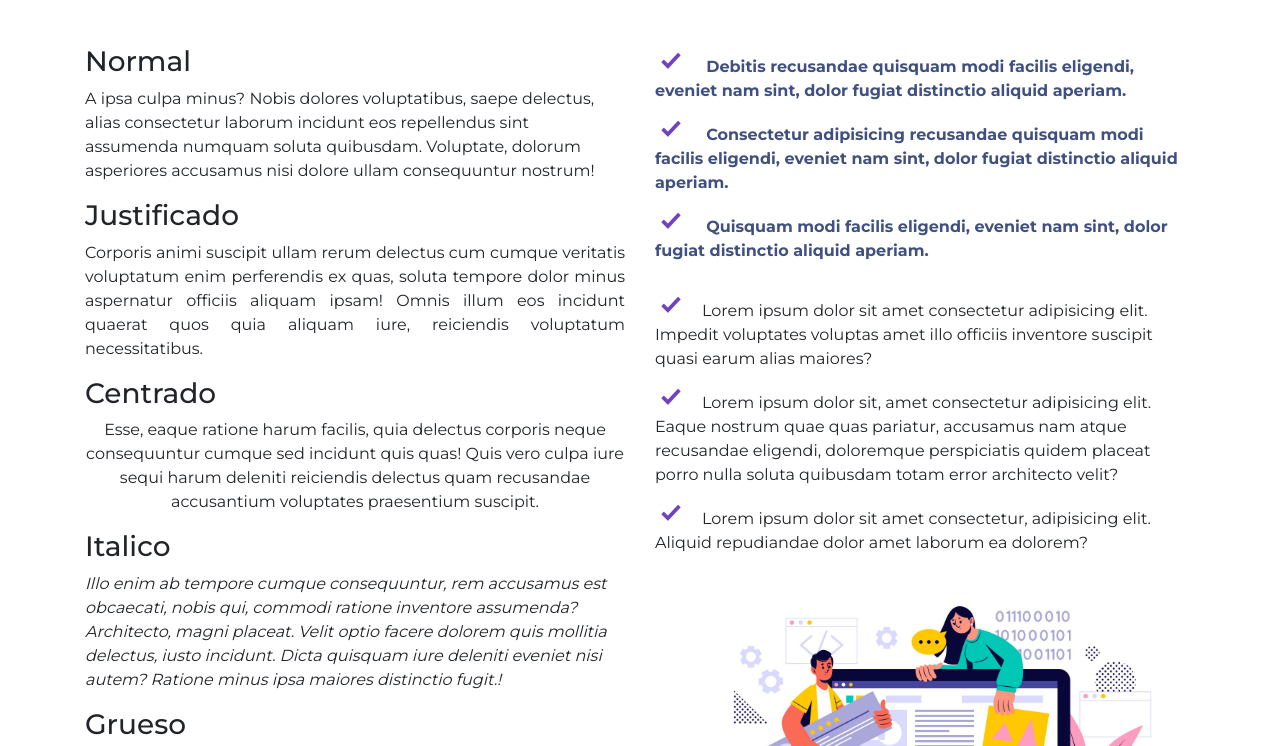
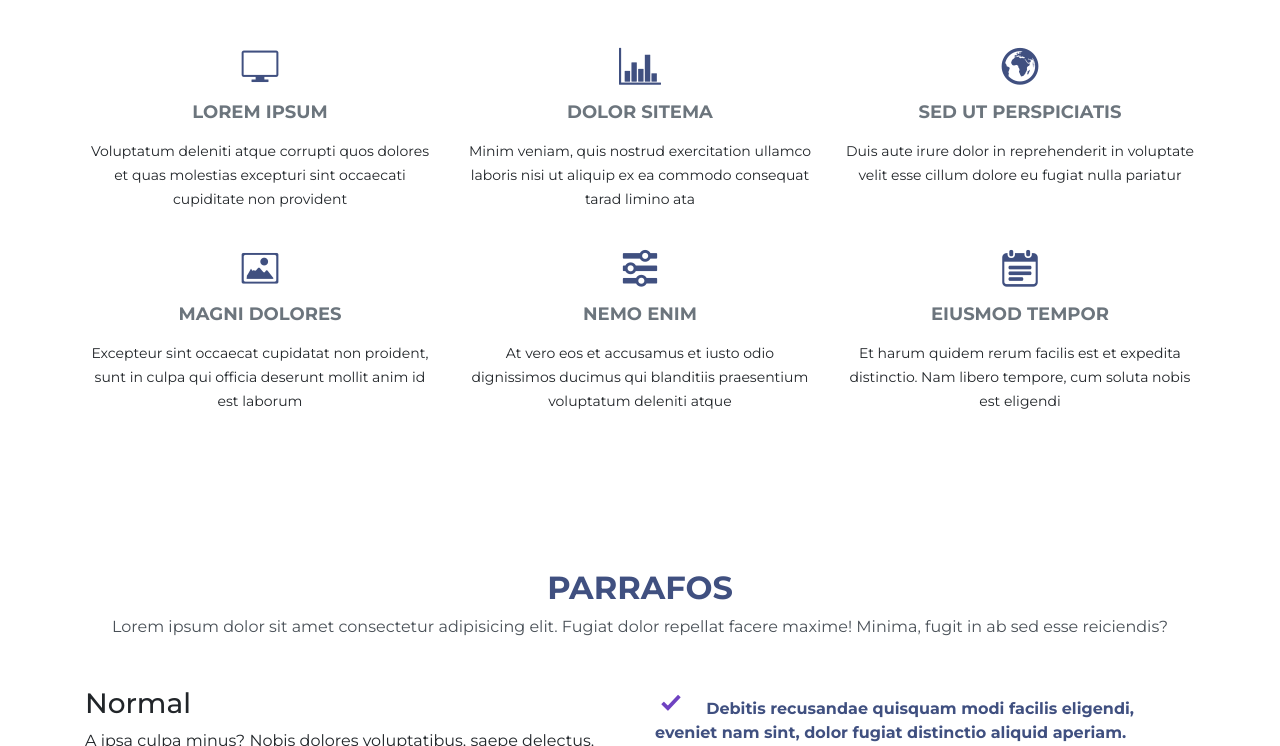
Before and after one commit to srivadero/styling, a website: page dev/theme01.html in a window 1280 px wide. Shown: the part 213-959 px from the top of the page. Drawn offline with Linux system fonts and the light colour scheme; files whose address does not match are found by name.

Commit message:
icon boxes

```diff
--- a/dev/theme01.html
+++ b/dev/theme01.html
@@ -34,6 +34,53 @@
         </nav> -->
     </header>
     <main>
+
+        <section>
+            <div class="container">
+                <div class="section-title">
+                    <h2>Icon Boxes</h2>
+                    <p>Voluptas, numquam sunt minima repellat inventore qui.</p>
+                </div>
+                <div class="row">
+                    <div class="col-lg-4 col-md-6 icon-box">
+                        <div class="icon"><i class="icofont-computer"></i></div>
+                        <h4 class="title"><a href="">Lorem Ipsum</a></h4>
+                        <p class="description">Voluptatum deleniti atque corrupti quos dolores et quas molestias
+                            excepturi sint occaecati cupiditate non provident</p>
+                    </div>
+                    <div class="col-lg-4 col-md-6 icon-box">
+                        <div class="icon"><i class="icofont-chart-bar-graph"></i></div>
+                        <h4 class="title"><a href="">Dolor Sitema</a></h4>
+                        <p class="description">Minim veniam, quis nostrud exercitation ullamco laboris nisi ut aliquip
+                            ex ea commodo consequat tarad limino ata</p>
+                    </div>
+                    <div class="col-lg-4 col-md-6 icon-box">
+                        <div class="icon"><i class="icofont-earth"></i></div>
+                        <h4 class="title"><a href="">Sed ut perspiciatis</a></h4>
+                        <p class="description">Duis aute irure dolor in reprehenderit in voluptate velit esse cillum
+                            dolore eu fugiat nulla pariatur</p>
+                    </div>
+                    <div class="col-lg-4 col-md-6 icon-box">
+                        <div class="icon"><i class="icofont-image"></i></div>
+                        <h4 class="title"><a href="">Magni Dolores</a></h4>
+                        <p class="description">Excepteur sint occaecat cupidatat non proident, sunt in culpa qui officia
+                            deserunt mollit anim id est laborum</p>
+                    </div>
+                    <div class="col-lg-4 col-md-6 icon-box">
+                        <div class="icon"><i class="icofont-settings"></i></div>
+                        <h4 class="title"><a href="">Nemo Enim</a></h4>
+                        <p class="description">At vero eos et accusamus et iusto odio dignissimos ducimus qui blanditiis
+                            praesentium voluptatum deleniti atque</p>
+                    </div>
+                    <div class="col-lg-4 col-md-6 icon-box">
+                        <div class="icon"><i class="icofont-tasks-alt"></i></div>
+                        <h4 class="title"><a href="">Eiusmod Tempor</a></h4>
+                        <p class="description">Et harum quidem rerum facilis est et expedita distinctio. Nam libero
+                            tempore, cum soluta nobis est eligendi</p>
+                    </div>
+                </div>
+            </div>
+        </section>
 
         <section>
             <div class="container">
--- a/dev/theme01.scss
+++ b/dev/theme01.scss
@@ -1,4 +1,4 @@
-@import '../node_modules/bootstrap/scss/bootstrap.scss';
+@import "../node_modules/bootstrap/scss/bootstrap.scss";
 
 $primary: rgb(64, 80, 128);
 
@@ -67,16 +67,49 @@ section {
                 padding-right: 15px;
             }
 
-            a{
+            a {
                 color: $primary;
                 font-weight: bold;
                 text-decoration: none;
-                &:hover{
+                &:hover {
                     text-decoration: none;
                 }
             }
+        }
+    }
+}
 
+.icon-box {
+    margin-bottom: 20px;
+    text-align: center;
+
+    .icon {
+        display: flex;
+        justify-content: center;
+        margin-bottom: 15px;
+        & i {
+            color: $primary;
+            font-size: 42px;
         }
     }
 
+    .title {
+        font-weight: 700;
+        margin-bottom: 15px;
+        font-size: 18px;
+        text-transform: uppercase;
+        & a {
+            color: $secondary;
+            transition: 0.3s;
+        }
+    }
+
+    &:hover .title a {
+        color: $primary;
+    }
+
+    .description {
+        line-height: 24px;
+        font-size: 14px;
+    }
 }
```
Also changed, not shown: public/css/theme01.css, 1 other file.
